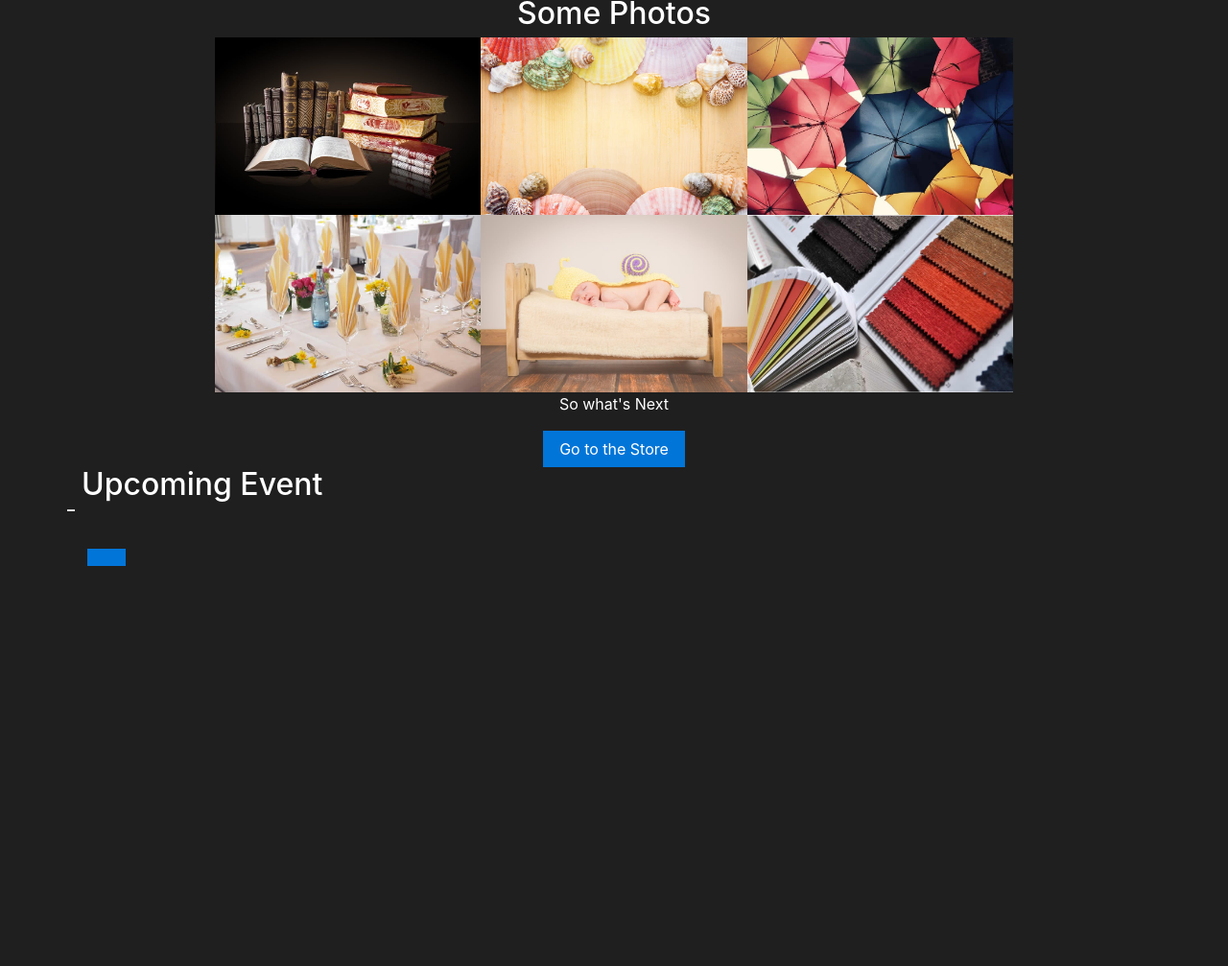
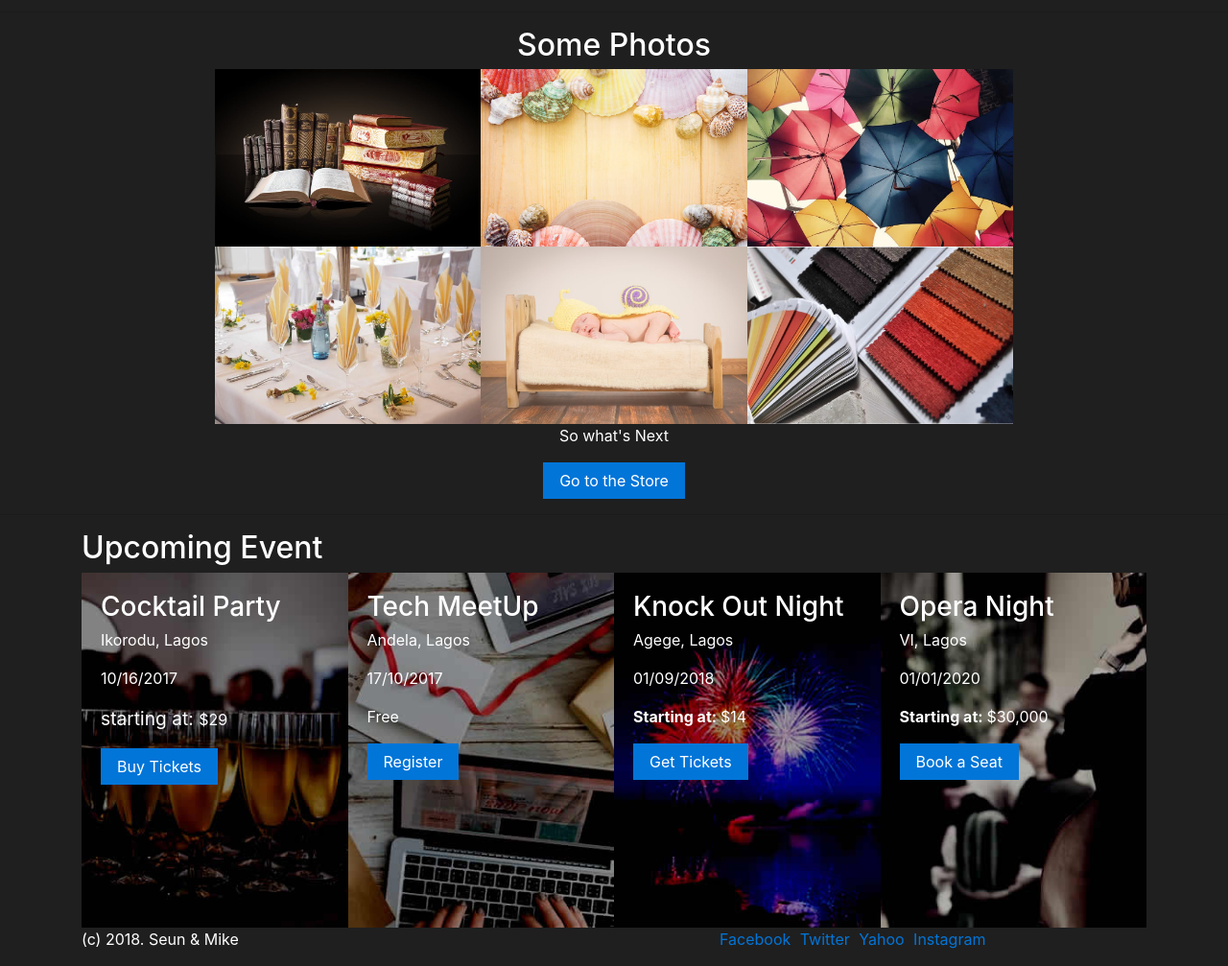
Before and after one commit to seunzone/another-bootstrap4-template, a website: page src/index.html in a window 1280 px wide. Shown: the part 819-1826 px from the top of the page at 96% size. Before the commit the page ends 1411 px from the top, so only its background shows below. Drawn offline with Linux system fonts and the light colour scheme.

Commit message:
Finishing up MArk-up

```diff
--- a/src/index.html
+++ b/src/index.html
@@ -113,7 +113,7 @@
         </div>
       </section> <!-- Close About Section -->
 
-
+<hr>
 <!--Preview GAllery Section -->
       <div class="parallax"></div>
       <section class="music text-center">
@@ -144,63 +144,89 @@
         </div>
         <p>So what's Next</p>
         <a href="https://seunzone.com/about" class="btn btn-primary">Go to the Store</a>
-      </section>
+      </section> <!--End of Gallery Section -->
 
+      <hr>
+
+      <!--Upcoming Shows Section -->
       <section class="shows">
         <div class="container">
           <h2>Upcoming Event</h2>
-          <div class="row">
-            <col-sm-3>
-              <div class="card">
-                <div class="img card-img"></div>
+          <div class="row no-gutters">
+            <div class="col-sm-3">
+              <div class="card border-0">
+
+                <img src="img/show1.jpg"class="card-img">
                 <div class="card-img-overlay">
-                  <h3></h3>
-                  <p></p>
-                  <p class="date"></p>
-                  <p class="price"></p>
-                  <a href="" class="btn btn-primary"></a>
+                  <h3>Cocktail Party</h3>
+                  <p>Ikorodu, Lagos</p>
+                  <p class="date">10/16/2017</p>
+                  <p class="price"><big>starting at: </big>$29</p>
+                  <a href="" class="btn btn-primary">Buy Tickets</a>
                 </div>
               </div>
-            </col-sm-3>
-            <col-sm-3>
-              <div class="card">
-                <div class="img card-img"></div>
+              </div>
+
+            <div class="col-sm-3">
+              <div class="card border-0">
+                  <img src="img/show2.jpg"class="card-img">
                 <div class="card-img-overlay">
-                  <h3></h3>
-                  <p></p>
-                  <p class="date"></p>
-                  <p class="price"></p>
-                  <a href="" class="btn btn-primary"></a>
+                  <h3>Tech MeetUp</h3>
+                  <p>Andela, Lagos</p>
+                  <p class="date">17/10/2017</p>
+                  <p class="price">Free</p>
+                  <a href="" class="btn btn-primary">Register</a>
                 </div>
               </div>
-            </col-sm-3>
-            <col-sm-3>
-              <div class="card">
-                <div class="img card-img"></div>
+              </div>
+
+              <div class="col-sm-3">
+              <div class="card border-0">
+                  <img src="img/show3.jpg"class="card-img">
                 <div class="card-img-overlay">
-                  <h3></h3>
-                  <p></p>
-                  <p class="date"></p>
-                  <p class="price"></p>
-                  <a href="" class="btn btn-primary"></a>
+                  <h3>Knock Out Night</h3>
+                  <p>Agege, Lagos</p>
+                  <p class="date">01/09/2018</p>
+                  <p class="price"><strong>Starting at: </strong>$14</p>
+                  <a href="" class="btn btn-primary">Get Tickets</a>
                 </div>
               </div>
-            </col-sm-3>
-            <col-sm-3>
-              <div class="card">
-                <div class="img card-img"></div>
+              </div>
+              <div class="col-sm-3">
+              <div class="card border-0">
+                  <img src="img/show4.jpg"class="card-img">
                 <div class="card-img-overlay">
-                  <h3></h3>
-                  <p></p>
-                  <p class="date"></p>
-                  <p class="price"></p>
-                  <a href="" class="btn btn-primary"></a>
+                  <h3>Opera Night</h3>
+                  <p>VI, Lagos</p>
+                  <p class="date">01/01/2020</p>
+                  <p class="price"><strong>Starting at: </strong>$30,000</p>
+                  <a href="" class="btn btn-primary">Book a Seat</a>
                 </div>
               </div>
-            </col-sm-3>
+              </div>
           </div>
         </div>
       </section>
+
+      <footer>
+        <div class="container">
+          <div class="row">
+            <div class="col-sm-7">
+              <p>
+                (c) 2018. Seun & Mike
+              </p>
+            </div>
+            <div class="col-sm-5">
+              <ul class="list-inline">
+                <li class="list-inline-item"><a href="#">Facebook</a></li>
+                <li class="list-inline-item"><a href="#">Twitter</a></li>
+                <li class="list-inline-item"><a href="#">Yahoo</a></li>
+                <li class="list-inline-item"><a href="#">Instagram</a></li>
+              </ul>
+            </div>
+          </div>
+        </div>
+      </footer>
 
       <script src="js/jquery.min.js"></script>
       <script src="js/tether.min.js"></script>
```
Also changed, not shown: src/img/show1.jpg (added), src/img/show2.jpg (added), src/img/show3.jpg (added), src/img/show4.jpg (added).
